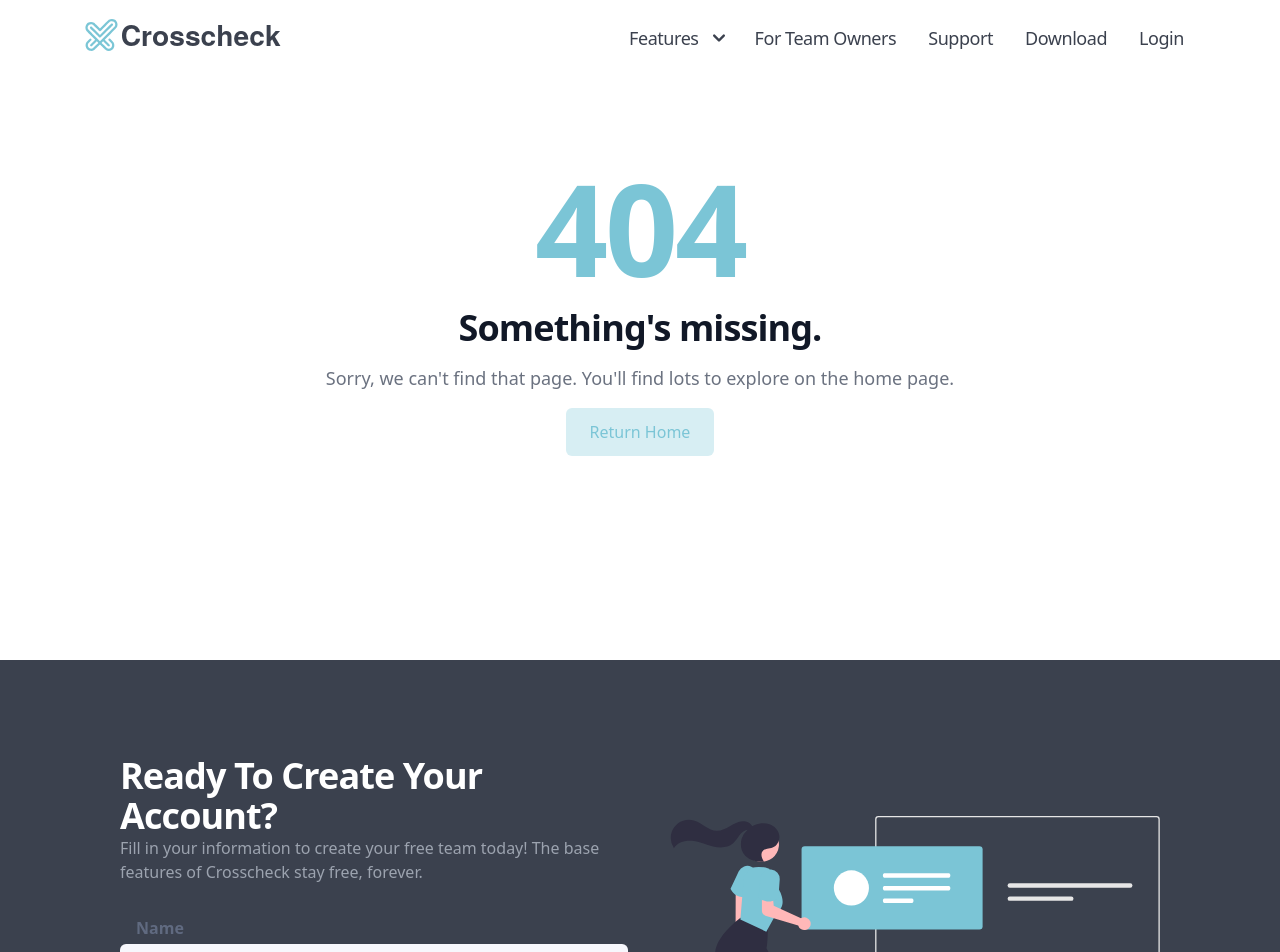
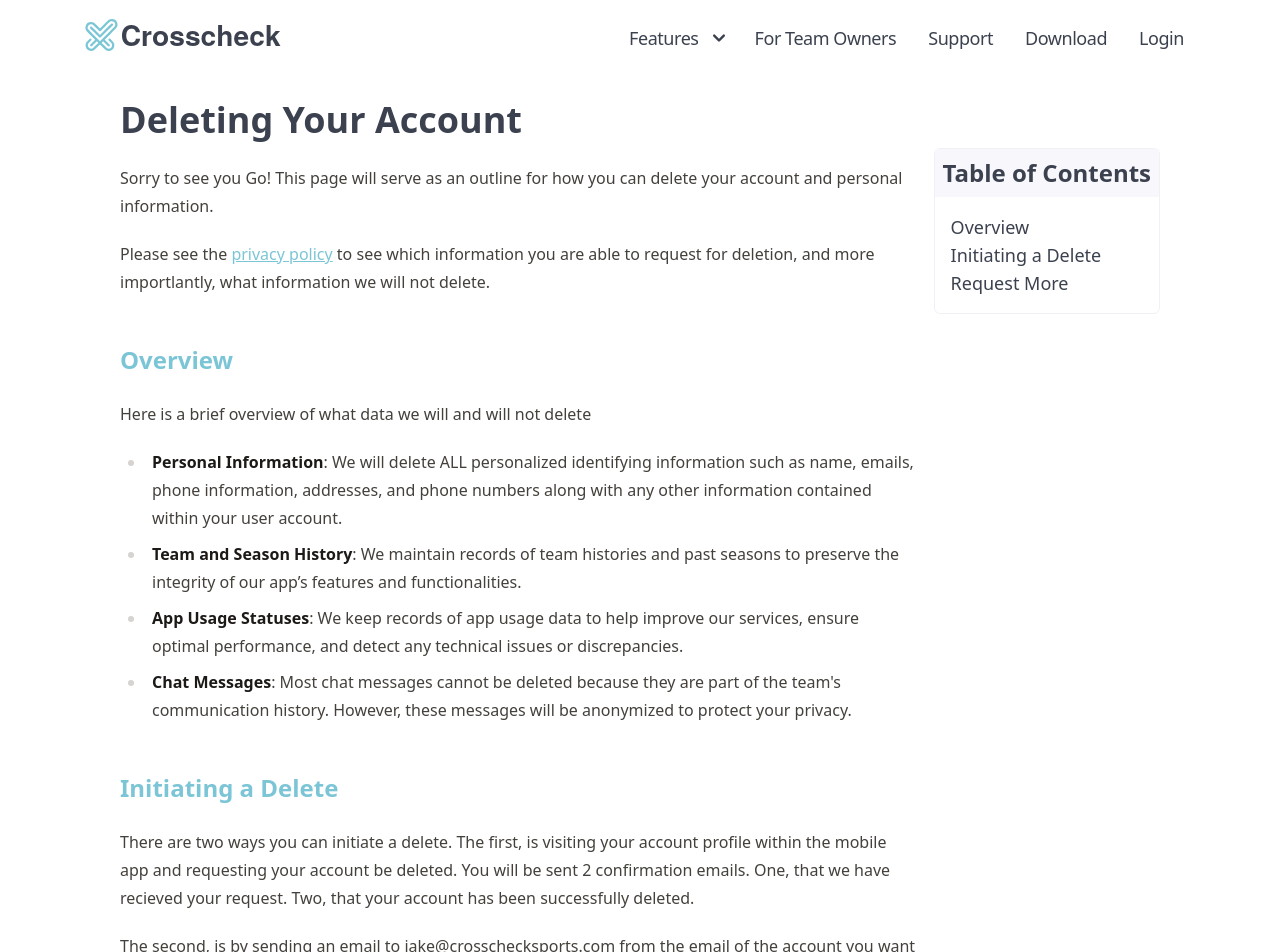
Before and after one commit to jake-landersweb/crosschecksports.com, a Next.js app: page /delete-account in a window 1280 px wide. Before the commit this address had no page. Shown: the top 952 px of the page. Built offline with nearby package versions, Linux system fonts and the light colour scheme.

Commit message:
added an account deletion page for Google play

```diff
--- /dev/null
+++ b/pages/delete-account/index.tsx
@@ -0,0 +1,38 @@
+import BoundsWrapper from "../../components/boundsWrapper";
+import MarkdownRenderer from "../../components/markdownRenderer/markdownRenderer";
+
+const DELETE_MD = `
+Sorry to see you Go! This page will serve as an outline for how you can delete your account and personal information.
+
+Please see the [privacy policy](https://crosschecksports.com/privacy-policy) to see which information you are able to request for deletion, and more importlantly, what information we will not delete.
+
+## Overview
+
+Here is a brief overview of what data we will and will not delete
+
+- **Personal Information**: We will delete ALL personalized identifying information such as name, emails, phone information, addresses, and phone numbers along with any other information contained within your user account.
+- **Team and Season History**: We maintain records of team histories and past seasons to preserve the integrity of our app’s features and functionalities.
+- **App Usage Statuses**: We keep records of app usage data to help improve our services, ensure optimal performance, and detect any technical issues or discrepancies.
+- **Chat Messages**: Most chat messages cannot be deleted because they are part of the team's communication history. However, these messages will be anonymized to protect your privacy.
+
+## Initiating a Delete
+
+There are two ways you can initiate a delete. The first, is visiting your account profile within the mobile app and requesting your account be deleted. You will be sent 2 confirmation emails. One, that we have recieved your request. Two, that your account has been successfully deleted.
+
+The second, is by sending an email to jake@crosschecksports.com from the email of the account you want deleted. In this email, we would like to hear why you want your account deleted, but this is not required. You will recieve a reply message when your account has been deleted.
+
+> There may be up to 30 days between initiating an account deletion and the account being deleted. If you login to our services again before the 30 days, your deletion request will be ignored.
+
+## Request More
+
+If you have any questions about our policies please do not hesitate to reach out to jake@crosschecksports.com.
+`
+
+export default function DeleteAccount() {
+    return <BoundsWrapper>
+        <div className="space-y-2 mb-20">
+            <h2 className="text-3xl md:text-4xl font-bold">Deleting Your Account</h2>
+            <MarkdownRenderer content={DELETE_MD} />
+        </div>
+    </BoundsWrapper>
+}
--- a/pages/privacy-policy.tsx
+++ b/pages/privacy-policy.tsx
@@ -139,17 +139,6 @@ Landersweb LLC Jake Landers 14355 sw racely place tigard, OR 97224 United States
 
 const PrivacyPolicy = () => {
 
-    const section = (title: string, paragraphs: string[]) => {
-        const para: JSX.Element[] = [];
-        for (let i = 0; i < paragraphs.length; i++) {
-            para.push(<p>{paragraphs[i]}</p>);
-        }
-        return <div className="space-y-2">
-            <h4 className="text-2xl font-bold">{title}</h4>
-            {para}
-        </div>
-    }
-
     return <BoundsWrapper>
         <div className="space-y-2 mb-20">
             <h2 className="text-3xl md:text-4xl font-bold">Privacy Policy</h2>
```
